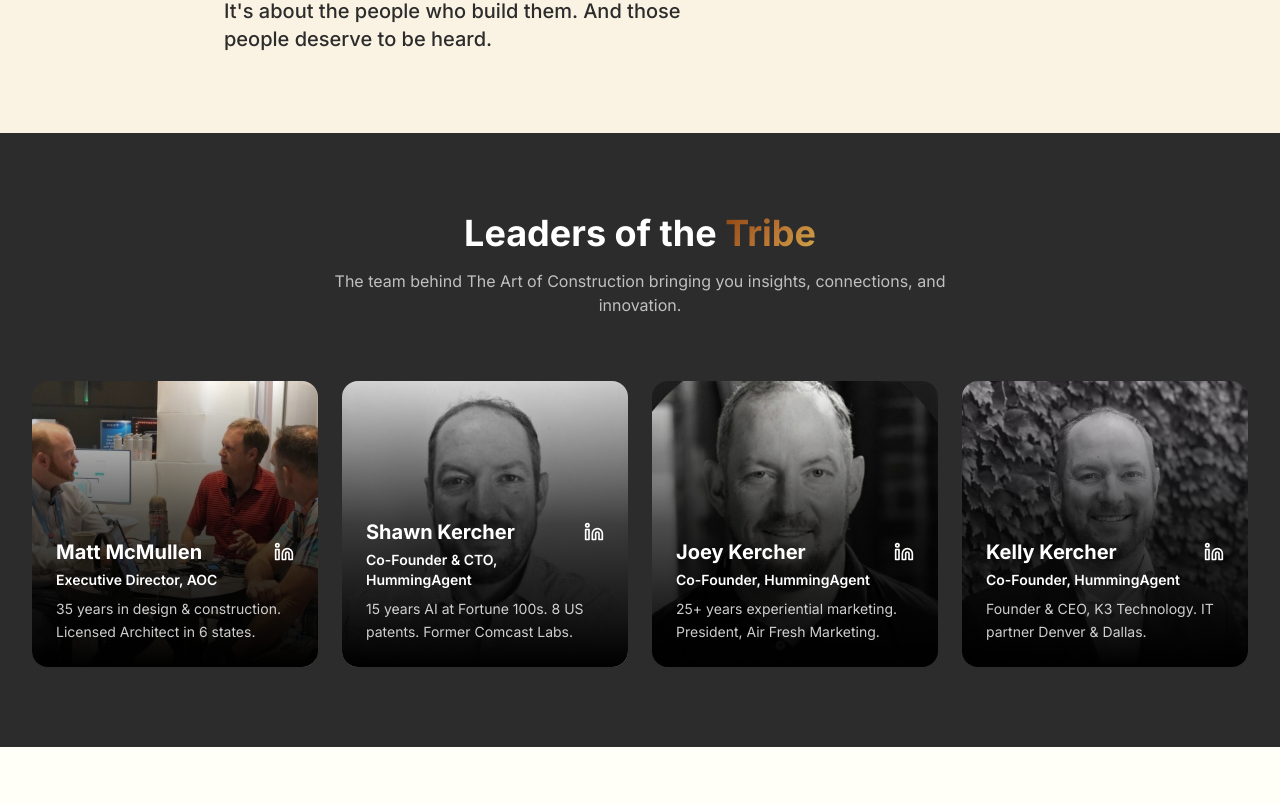
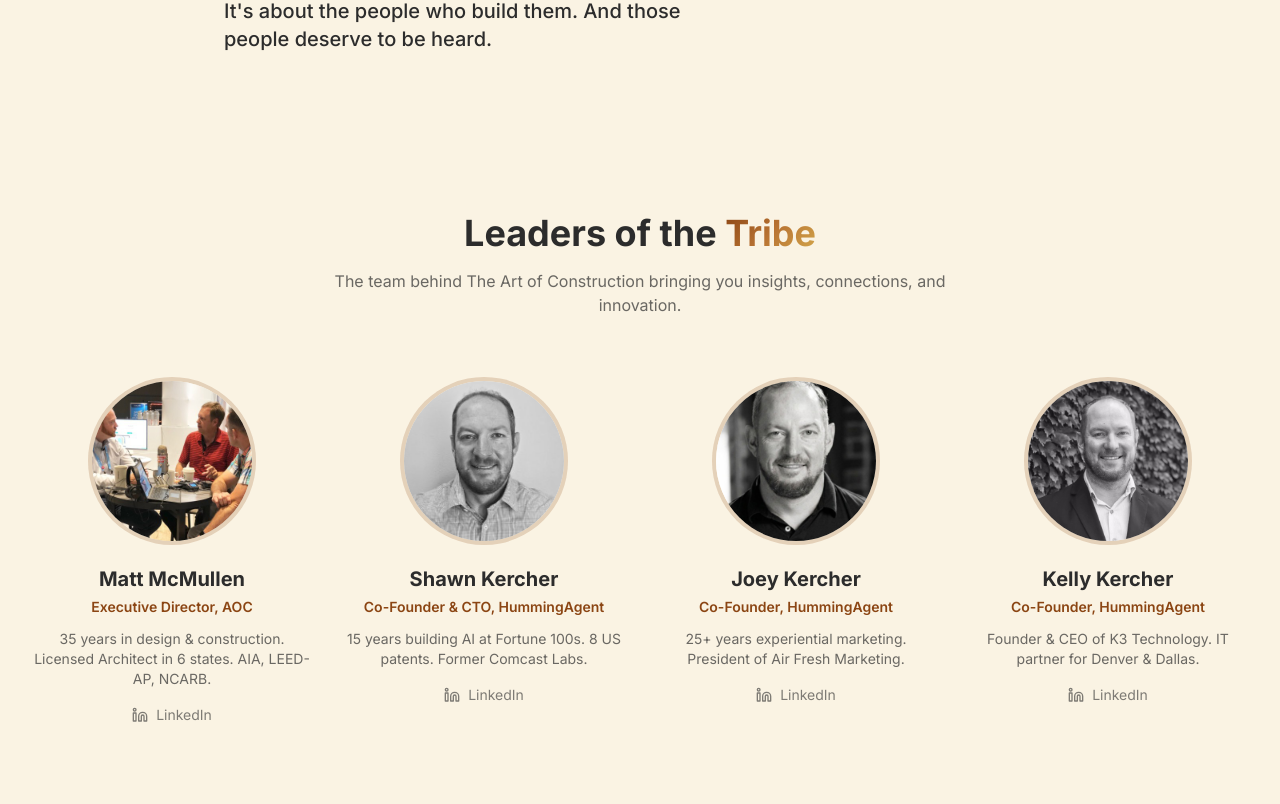
Before and after one commit to HummingAgent/aoc-website, a Next.js app: page /about in a window 1280 px wide. Shown: the part 3216-4020 px from the top of the page. Built offline with nearby package versions, Linux system fonts and the light colour scheme; a web font is replaced by a local one.

Commit message:
feat: Clean simple leader cards design
- Light background
- Large circular photos with subtle ring
- Text below photos (not overlaid)
- Clean, professional, readable

```diff
--- a/src/app/about/page.tsx
+++ b/src/app/about/page.tsx
@@ -394,7 +394,7 @@
       </section>
 
       {/* Leaders of the Tribe Section */}
-      <section className="py-20 bg-charcoal">
+      <section className="py-20 bg-sand-light">
         <div className="mx-auto max-w-7xl px-4 sm:px-6 lg:px-8">
           <motion.div
             initial={{ opacity: 0, y: 20 }}
@@ -403,45 +403,41 @@
             viewport={{ once: true }}
             className="text-center mb-16"
           >
-            <h2 className="text-3xl md:text-4xl font-bold text-white font-playfair mb-4">
+            <h2 className="text-3xl md:text-4xl font-bold text-charcoal font-playfair mb-4">
               Leaders of the <span className="text-gradient">Tribe</span>
             </h2>
-            <p className="text-white/70 max-w-2xl mx-auto">
+            <p className="text-charcoal/70 max-w-2xl mx-auto">
               The team behind The Art of Construction bringing you insights, connections, and innovation.
             </p>
           </motion.div>
 
-          <div className="grid md:grid-cols-2 lg:grid-cols-4 gap-6">
+          <div className="grid md:grid-cols-2 lg:grid-cols-4 gap-8">
             {/* Matt McMullen */}
             <motion.div
               initial={{ opacity: 0, y: 20 }}
               whileInView={{ opacity: 1, y: 0 }}
               transition={{ duration: 0.6, delay: 0.1 }}
               viewport={{ once: true }}
-              className="group relative"
+              className="text-center"
             >
-              <div className="relative overflow-hidden rounded-2xl">
+              <div className="w-40 h-40 mx-auto mb-6 rounded-full overflow-hidden ring-4 ring-rust/20">
                 <Image
                   src="/images/leaders/matt-mcmullen.jpg"
                   alt="Matt McMullen"
-                  width={400}
-                  height={400}
-                  className="w-full aspect-square object-cover transition-transform duration-500 group-hover:scale-105"
+                  width={160}
+                  height={160}
+                  className="w-full h-full object-cover"
                 />
-                <div className="absolute inset-0 bg-gradient-to-t from-black via-black/70 to-transparent" />
-                <div className="absolute bottom-0 left-0 right-0 p-6">
-                  <div className="flex items-center justify-between mb-1">
-                    <h3 className="text-xl font-bold text-white">Matt McMullen</h3>
-                    <a href="https://www.linkedin.com/in/matt-mcmullen-20314116/" target="_blank" rel="noopener noreferrer" className="text-white hover:text-rust transition-colors">
-                      <Linkedin className="w-5 h-5" />
-                    </a>
-                  </div>
-                  <p className="text-white text-sm font-semibold mb-2">Executive Director, AOC</p>
-                  <p className="text-white/80 text-sm leading-relaxed">
-                    35 years in design & construction. Licensed Architect in 6 states.
-                  </p>
-                </div>
               </div>
+              <h3 className="text-xl font-bold text-charcoal mb-1">Matt McMullen</h3>
+              <p className="text-rust font-semibold text-sm mb-3">Executive Director, AOC</p>
+              <p className="text-charcoal/70 text-sm mb-4">
+                35 years in design & construction. Licensed Architect in 6 states. AIA, LEED-AP, NCARB.
+              </p>
+              <a href="https://www.linkedin.com/in/matt-mcmullen-20314116/" target="_blank" rel="noopener noreferrer" className="inline-flex items-center gap-2 text-charcoal/60 hover:text-rust transition-colors text-sm">
+                <Linkedin className="w-4 h-4" />
+                LinkedIn
+              </a>
             </motion.div>
 
             {/* Shawn Kercher */}
@@ -450,30 +446,26 @@
               whileInView={{ opacity: 1, y: 0 }}
               transition={{ duration: 0.6, delay: 0.2 }}
               viewport={{ once: true }}
-              className="group relative"
+              className="text-center"
             >
-              <div className="relative overflow-hidden rounded-2xl">
+              <div className="w-40 h-40 mx-auto mb-6 rounded-full overflow-hidden ring-4 ring-rust/20">
                 <Image
                   src="/images/leaders/shawn-kercher.jpg"
                   alt="Shawn Kercher"
-                  width={400}
-                  height={400}
-                  className="w-full aspect-square object-cover transition-transform duration-500 group-hover:scale-105"
+                  width={160}
+                  height={160}
+                  className="w-full h-full object-cover"
                 />
-                <div className="absolute inset-0 bg-gradient-to-t from-black via-black/70 to-transparent" />
-                <div className="absolute bottom-0 left-0 right-0 p-6">
-                  <div className="flex items-center justify-between mb-1">
-                    <h3 className="text-xl font-bold text-white">Shawn Kercher</h3>
-                    <a href="https://www.linkedin.com/in/shawnkercher/" target="_blank" rel="noopener noreferrer" className="text-white hover:text-rust transition-colors">
-                      <Linkedin className="w-5 h-5" />
-                    </a>
-                  </div>
-                  <p className="text-white text-sm font-semibold mb-2">Co-Founder & CTO, HummingAgent</p>
-                  <p className="text-white/80 text-sm leading-relaxed">
-                    15 years AI at Fortune 100s. 8 US patents. Former Comcast Labs.
-                  </p>
-                </div>
               </div>
+              <h3 className="text-xl font-bold text-charcoal mb-1">Shawn Kercher</h3>
+              <p className="text-rust font-semibold text-sm mb-3">Co-Founder & CTO, HummingAgent</p>
+              <p className="text-charcoal/70 text-sm mb-4">
+                15 years building AI at Fortune 100s. 8 US patents. Former Comcast Labs.
+              </p>
+              <a href="https://www.linkedin.com/in/shawnkercher/" target="_blank" rel="noopener noreferrer" className="inline-flex items-center gap-2 text-charcoal/60 hover:text-rust transition-colors text-sm">
+                <Linkedin className="w-4 h-4" />
+                LinkedIn
+              </a>
             </motion.div>
 
             {/* Joey Kercher */}
@@ -482,30 +474,26 @@
               whileInView={{ opacity: 1, y: 0 }}
               transition={{ duration: 0.6, delay: 0.3 }}
               viewport={{ once: true }}
-              className="group relative"
+              className="text-center"
             >
-              <div className="relative overflow-hidden rounded-2xl">
+              <div className="w-40 h-40 mx-auto mb-6 rounded-full overflow-hidden ring-4 ring-rust/20">
                 <Image
                   src="/images/leaders/joey-kercher.jpg"
                   alt="Joey Kercher"
-                  width={400}
-                  height={400}
-                  className="w-full aspect-square object-cover transition-transform duration-500 group-hover:scale-105"
+                  width={160}
+                  height={160}
+                  className="w-full h-full object-cover"
                 />
-                <div className="absolute inset-0 bg-gradient-to-t from-black via-black/70 to-transparent" />
-                <div className="absolute bottom-0 left-0 right-0 p-6">
-                  <div className="flex items-center justify-between mb-1">
-                    <h3 className="text-xl font-bold text-white">Joey Kercher</h3>
-                    <a href="https://www.linkedin.com/in/joeykercher/" target="_blank" rel="noopener noreferrer" className="text-white hover:text-rust transition-colors">
-                      <Linkedin className="w-5 h-5" />
-                    </a>
-                  </div>
-                  <p className="text-white text-sm font-semibold mb-2">Co-Founder, HummingAgent</p>
-                  <p className="text-white/80 text-sm leading-relaxed">
-                    25+ years experiential marketing. President, Air Fresh Marketing.
-                  </p>
-                </div>
               </div>
+              <h3 className="text-xl font-bold text-charcoal mb-1">Joey Kercher</h3>
+              <p className="text-rust font-semibold text-sm mb-3">Co-Founder, HummingAgent</p>
+              <p className="text-charcoal/70 text-sm mb-4">
+                25+ years experiential marketing. President of Air Fresh Marketing.
+              </p>
+              <a href="https://www.linkedin.com/in/joeykercher/" target="_blank" rel="noopener noreferrer" className="inline-flex items-center gap-2 text-charcoal/60 hover:text-rust transition-colors text-sm">
+                <Linkedin className="w-4 h-4" />
+                LinkedIn
+              </a>
             </motion.div>
 
             {/* Kelly Kercher */}
@@ -514,30 +502,26 @@
               whileInView={{ opacity: 1, y: 0 }}
               transition={{ duration: 0.6, delay: 0.4 }}
               viewport={{ once: true }}
-              className="group relative"
+              className="text-center"
             >
-              <div className="relative overflow-hidden rounded-2xl">
+              <div className="w-40 h-40 mx-auto mb-6 rounded-full overflow-hidden ring-4 ring-rust/20">
                 <Image
                   src="/images/leaders/kelly-kercher.jpg"
                   alt="Kelly Kercher"
-                  width={400}
-                  height={400}
-                  className="w-full aspect-square object-cover transition-transform duration-500 group-hover:scale-105"
+                  width={160}
+                  height={160}
+                  className="w-full h-full object-cover"
                 />
-                <div className="absolute inset-0 bg-gradient-to-t from-black via-black/70 to-transparent" />
-                <div className="absolute bottom-0 left-0 right-0 p-6">
-                  <div className="flex items-center justify-between mb-1">
-                    <h3 className="text-xl font-bold text-white">Kelly Kercher</h3>
-                    <a href="https://www.linkedin.com/in/kellykercher/" target="_blank" rel="noopener noreferrer" className="text-white hover:text-rust transition-colors">
-                      <Linkedin className="w-5 h-5" />
-                    </a>
-                  </div>
-                  <p className="text-white text-sm font-semibold mb-2">Co-Founder, HummingAgent</p>
-                  <p className="text-white/80 text-sm leading-relaxed">
-                    Founder & CEO, K3 Technology. IT partner Denver & Dallas.
-                  </p>
-                </div>
               </div>
+              <h3 className="text-xl font-bold text-charcoal mb-1">Kelly Kercher</h3>
+              <p className="text-rust font-semibold text-sm mb-3">Co-Founder, HummingAgent</p>
+              <p className="text-charcoal/70 text-sm mb-4">
+                Founder & CEO of K3 Technology. IT partner for Denver & Dallas.
+              </p>
+              <a href="https://www.linkedin.com/in/kellykercher/" target="_blank" rel="noopener noreferrer" className="inline-flex items-center gap-2 text-charcoal/60 hover:text-rust transition-colors text-sm">
+                <Linkedin className="w-4 h-4" />
+                LinkedIn
+              </a>
             </motion.div>
           </div>
         </div>
```
